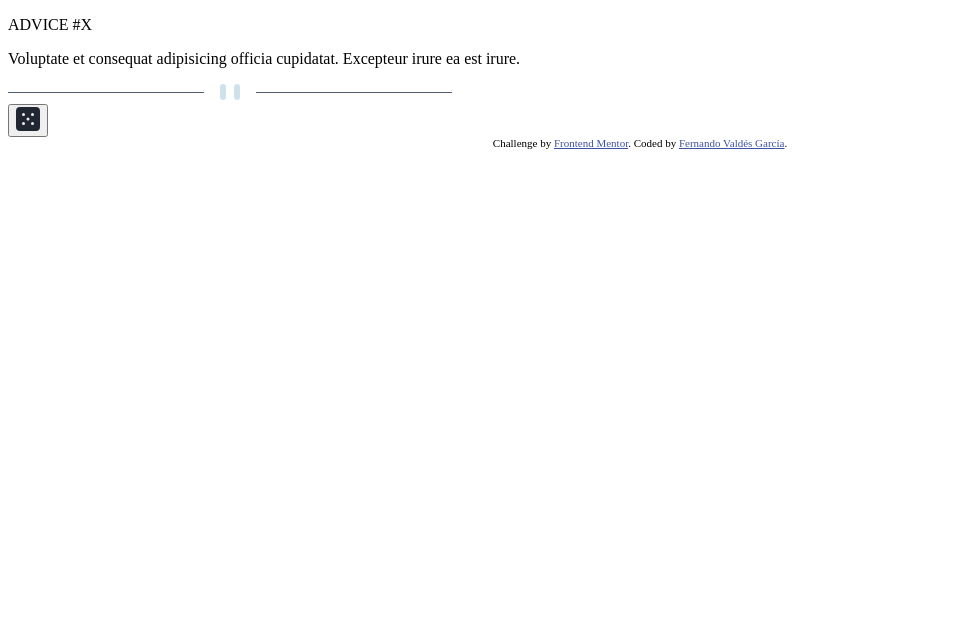
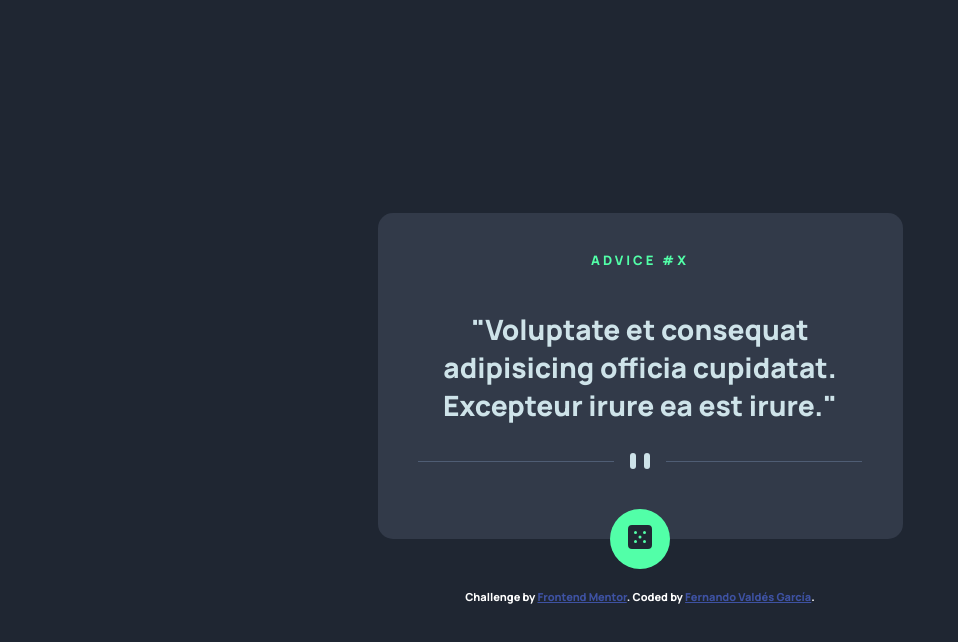
Before and after one commit to fvaldes0109/FM-advice-generator-app, a plain HTML site: page index.html in a window 1280 px wide. Shown: the whole page, without its empty margins (0-958 px from the left). Drawn offline with Linux system fonts and the light colour scheme.

Commit message:
Add styles

```diff
--- /dev/null
+++ b/css/styles.css
@@ -0,0 +1,68 @@
+@import url('https://fonts.googleapis.com/css2?family=Manrope:wght@800&display=swap');
+
+:root {
+    --light-cyan: hsl(193, 38%, 86%);
+    --neon-green: hsl(150, 100%, 66%);
+}
+
+body {
+    background-color: hsl(218, 23%, 16%);
+    min-height: 100vh;
+    display: flex;
+    align-items: center;
+    justify-content: center;
+    flex-direction: column;
+    font-family: 'Manrope';
+    text-align: center;
+}
+
+.card {
+    background-color: hsl(217, 19%, 24%);
+    max-width: 475px;
+    display: flex;
+    flex-direction: column;
+    align-items: center;
+    padding: 25px;
+    border-radius: 15px;
+}
+
+.advice-num {
+    color: var(--neon-green);
+    font-size: 13px;
+    letter-spacing: 3px;
+}
+
+.advice {
+    color: var(--light-cyan);
+    font-size: 28px;
+}
+
+.button-container {
+    position: relative;
+    height: 40px;
+}
+
+button {
+    width: 60px;
+    height: 60px;
+    border-radius: 50%;
+    background-color: var(--neon-green);
+    border: 0;
+    position: absolute;
+    left: -30px;
+    top: 35px;
+    transition: box-shadow 0.2s ease-in-out;
+    cursor: pointer;
+}
+
+button:hover {
+    box-shadow: 0px 0px 50px var(--neon-green);
+}
+
+button:active {
+    background-color: hsl(150, 46%, 39%);
+}
+
+footer {
+    margin-top: 50px;
+}
--- a/index.html
+++ b/index.html
@@ -5,12 +5,12 @@
   <meta name="viewport" content="width=device-width, initial-scale=1.0"> <!-- displays site properly based on user's device -->
 
   <link rel="icon" type="image/png" sizes="32x32" href="./images/favicon-32x32.png">
+  <link rel="stylesheet" href="./css/styles.css">
 
   <title>Frontend Mentor | Advice generator app</title>
 
-  <!-- Feel free to remove these styles or customise in your own stylesheet 👍 -->
   <style>
-    .attribution { font-size: 11px; text-align: center; }
+    .attribution { font-size: 11px; text-align: center; color: white; }
     .attribution a { color: hsl(228, 45%, 44%); }
   </style>
 </head>
@@ -18,13 +18,15 @@
   <main>
     <div class="card">
       <p class="advice-num">ADVICE #X</p>
-      <p class="advice">Voluptate et consequat adipisicing officia cupidatat. Excepteur irure ea est irure.</p>
+      <p class="advice">"Voluptate et consequat adipisicing officia cupidatat. Excepteur irure ea est irure."</p>
       <div class="divider">
         <picture>
           <img src="./images/pattern-divider-desktop.svg" alt="Divider" aria-hidden="false">
         </picture>
       </div>
-      <button><img src="./images/icon-dice.svg" alt="Next"></button>
+      <div class="button-container">
+        <button><img src="./images/icon-dice.svg" alt="Next"></button>
+      </div>
     </div>
   </main>
 
```
